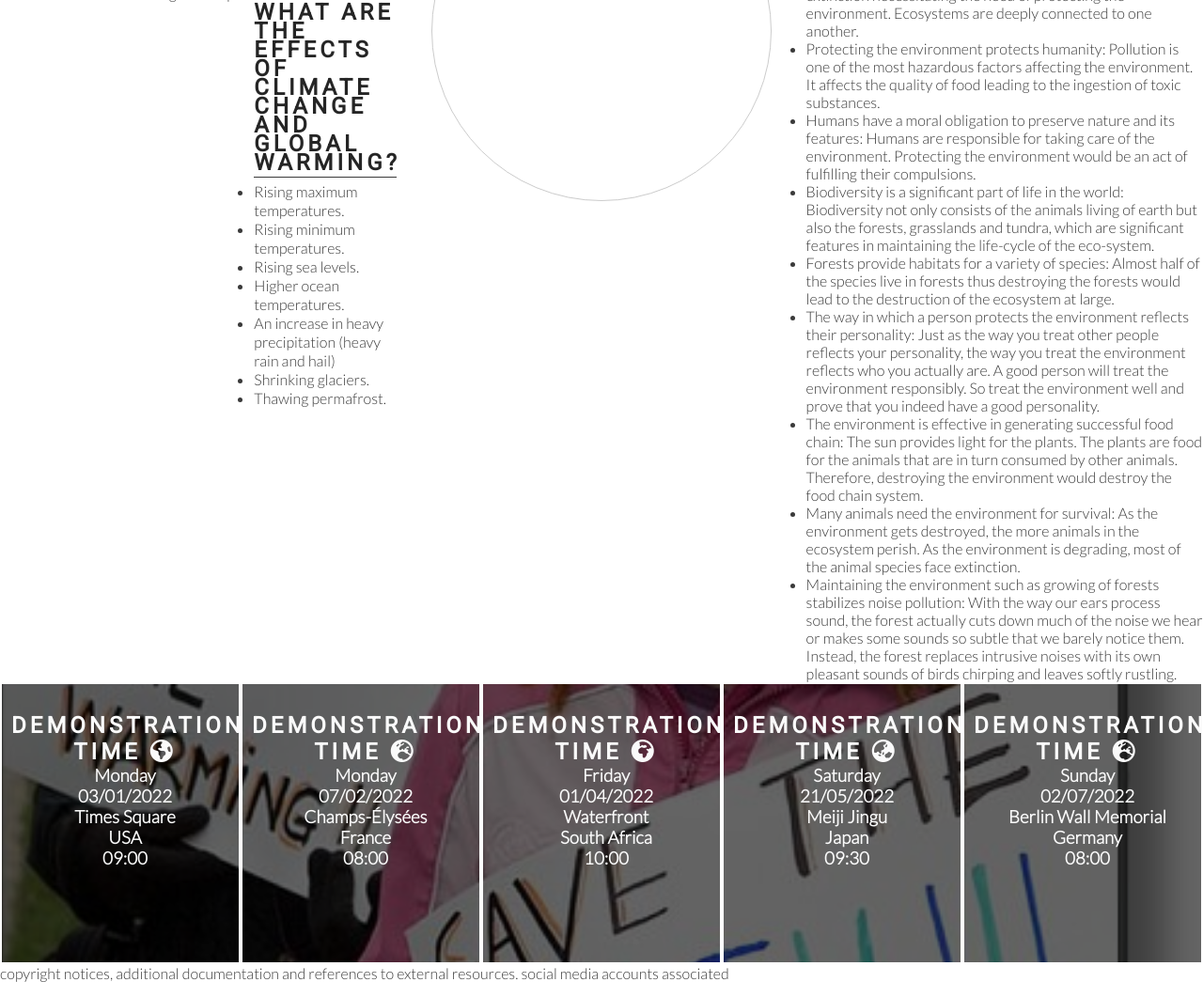
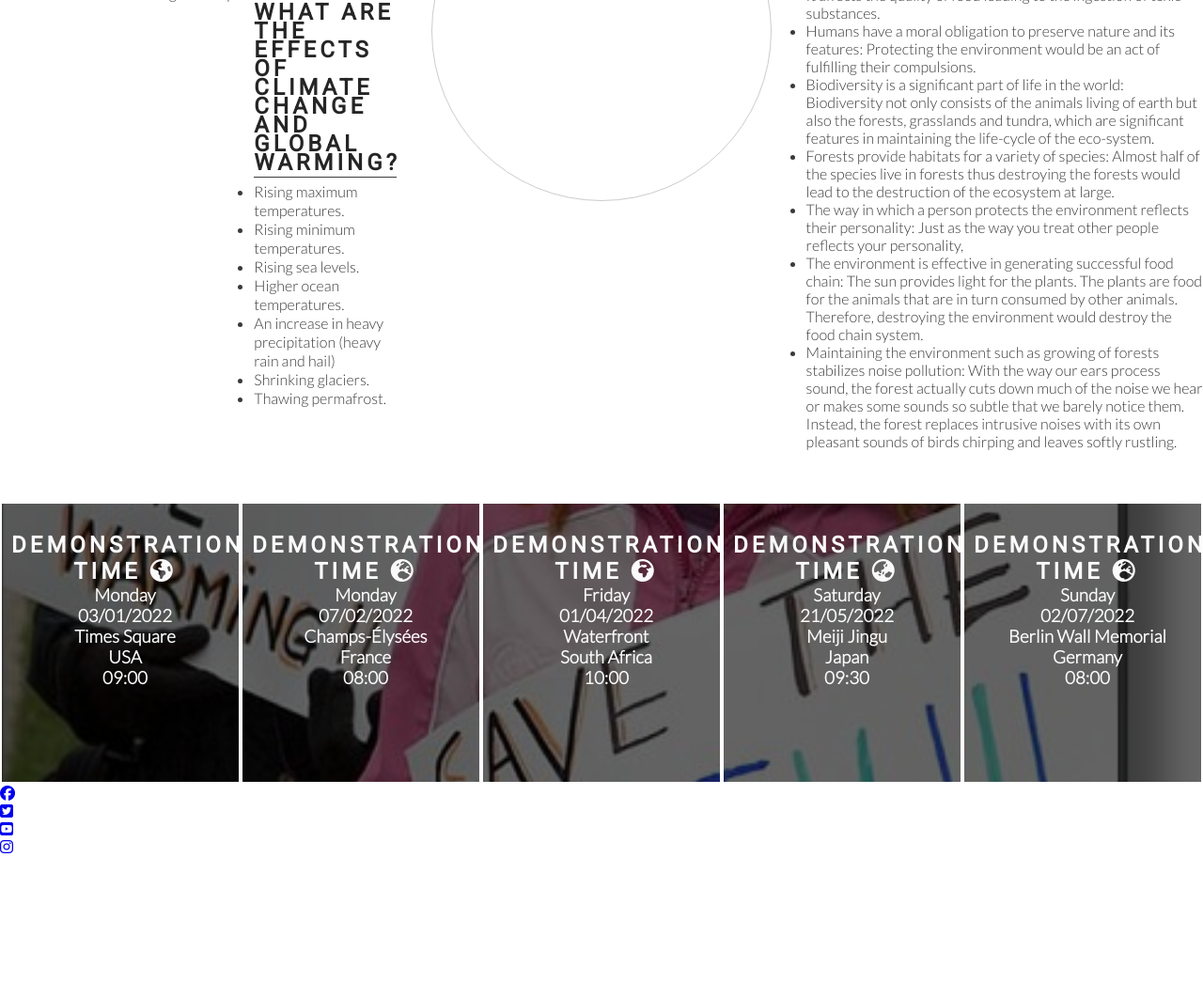
Before and after one commit to WisamTa/Claimat-change, a plain HTML site: page index.html in a window 1280 px wide. Shown: the part 981-2026 px from the top of the page at 94% size. After the commit the page ends 1891 px from the top, so only its background shows below. Drawn offline with Linux system fonts and the light colour scheme; grey boxes are pictures that could not be loaded.

Commit message:
Add social media icons to the footer

```diff
--- a/index.html
+++ b/index.html
@@ -73,15 +73,13 @@
             <div class="right-about-heading"> <h2> Why is it so important to fight climate change and help the enironment </h2>
                 <hr>
                 <ul>
-                    <li> The environment helps in protecting the ecosystem: Changes affecting the ecosystem put multiple species in the danger of extinction necessitating the need of protecting the environment. Ecosystems are deeply connected to one another.</li>
                     <li>Protecting the environment protects humanity: Pollution is one of the most hazardous factors affecting the environment. It affects the quality of food leading to the ingestion of toxic substances.
                         </li>
-                    <li>Humans have a moral obligation to preserve nature and its features: Humans are responsible for taking care of the environment. Protecting the environment would be an act of fulfilling their compulsions.</li>
+                    <li>Humans have a moral obligation to preserve nature and its features: Protecting the environment would be an act of fulfilling their compulsions.</li>
                     <li>Biodiversity is a significant part of life in the world: Biodiversity not only consists of the animals living of earth but also the forests, grasslands and tundra, which are significant features in maintaining the life-cycle of the eco-system.</li>
                     <li>Forests provide habitats for a variety of species: Almost half of the species live in forests thus destroying the forests would lead to the destruction of the ecosystem at large.</li>
-                    <li>The way in which a person protects the environment reflects their personality: Just as the way you treat other people reflects your personality, the way you treat the environment reflects who you actually are. A good person will treat the environment responsibly. So treat the environment well and prove that you indeed have a good personality.</li>
+                    <li>The way in which a person protects the environment reflects their personality: Just as the way you treat other people reflects your personality,</li>
                     <li>The environment is effective in generating successful food chain: The sun provides light for the plants. The plants are food for the animals that are in turn consumed by other animals. Therefore, destroying the environment would destroy the food chain system.</li>
-                    <li>Many animals need the environment for survival: As the environment gets destroyed, the more animals in the ecosystem perish. As the environment is degrading, most of the animal species face extinction.</li>
                     <li>Maintaining the environment such as growing of forests stabilizes noise pollution: With the way our ears process sound, the forest actually cuts down much of the noise we hear or makes some sounds so subtle that we barely notice them. Instead, the forest replaces intrusive noises with its own pleasant sounds of birds chirping and leaves softly rustling.</li>
                 </ul>
              </div>
@@ -133,7 +131,24 @@
             <h3>08:00</h3>
      </section>
 <footer>
-    copyright notices, additional documentation and references  to external resources. social media accounts  associated
+    <ul>
+        <li>
+            <a href="https://facebook.com" target="_blank" rel="noopener"
+            aria-label="Visit our Facebook page (opens in a new tab)"><i class="fab fa-facebook"></i></a>
+        </li>
+        <li>
+            <a href="https://twitter.com" target="_blank" rel="noopener"
+            aria-label="Visit our Twitter page (opens in a new tab)"><i class="fab fa-twitter-square"></i></a>
+        </li>
+        <li>
+            <a href="https://youtube.com" target="_blank" rel="noopener"
+                    aria-label="Visit our YouTube page (opens in a new tab)"><i class="fab fa-youtube-square"></i></a>
+        </li>
+        <li>
+            <a href="https://instagram.com" target="_blank" rel="noopener"
+            aria-label="Visit our Instagram page (opens in a new tab)"><i class="fab fa-instagram"></i></a>
+        </li>
+    </ul>
 </footer>
 
 <script src="https://kit.fontawesome.com/c7dbda0798.js" crossorigin="anonymous"></script>
```
